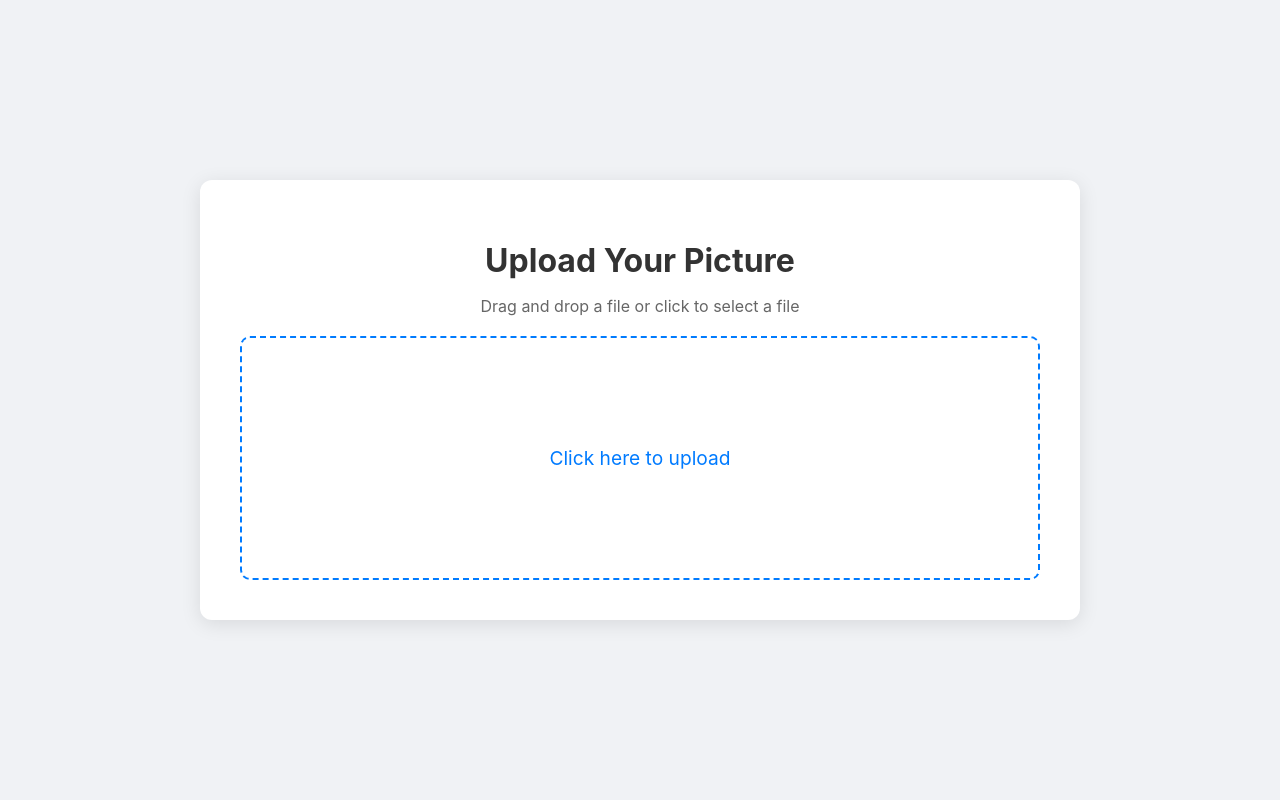
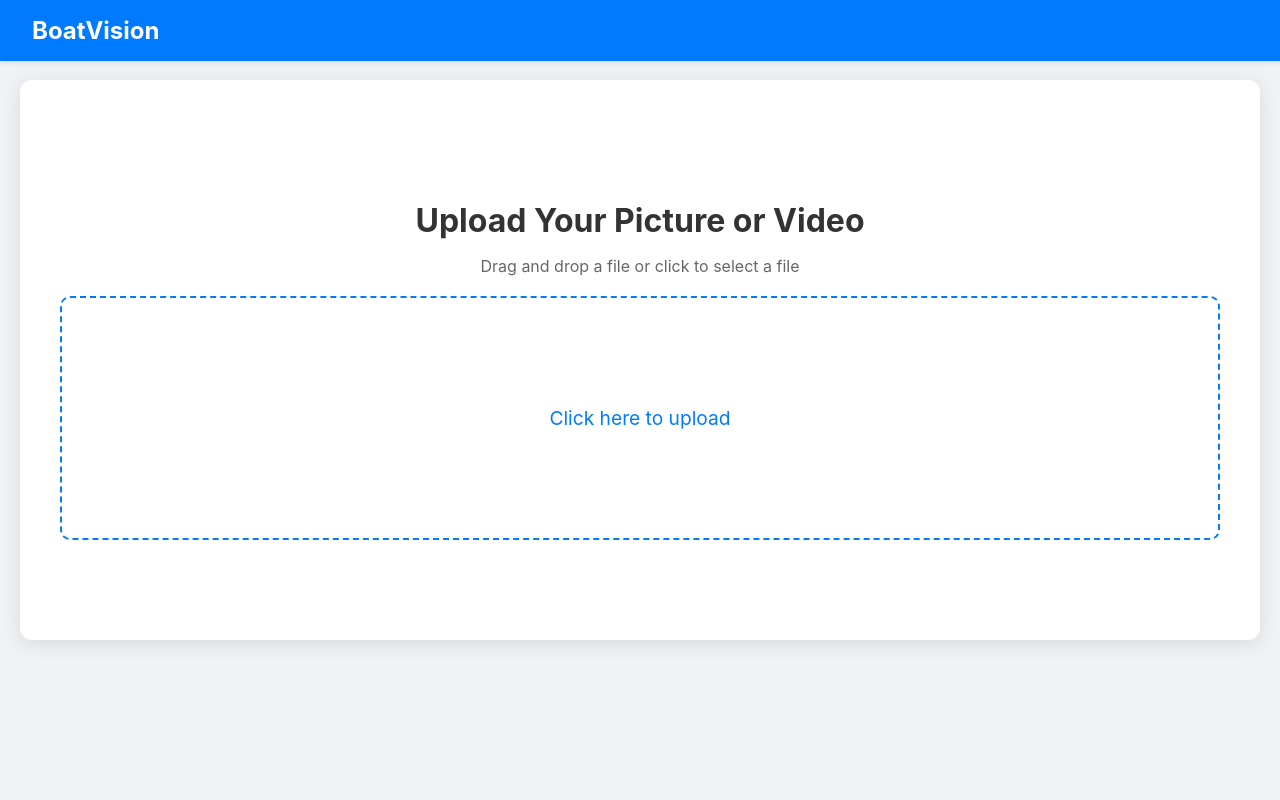
Before and after one commit to LordJellyfish13/boatvision_web, a Flask app: page / in a window 1280 px wide. Run offline with Flask 3, Linux system fonts and the light colour scheme.

Commit message:
Small UI improvments

```diff
--- a/app.py
+++ b/app.py
@@ -15,7 +15,7 @@ model = YOLO('models/best.onnx') # local model
 
 # Configure upload folder and allowed extensions
 UPLOAD_FOLDER = 'uploads'
-ALLOWED_EXTENSIONS = {'png', 'jpg', 'jpeg', 'gif', 'webm'}
+ALLOWED_EXTENSIONS = {'png', 'jpg', 'jpeg', 'gif', 'webm', 'webp'}
 app.config['UPLOAD_FOLDER'] = UPLOAD_FOLDER
 
 def allowed_file(filename):
--- a/static/css/style.css
+++ b/static/css/style.css
@@ -3,11 +3,24 @@ body {
     Arial, sans-serif;
   background-color: #f0f2f5;
   color: #333;
-  display: flex;
-  justify-content: center;
-  align-items: center;
-  height: 100vh;
   margin: 0;
+  padding-top: 60px; /* Add padding to body to avoid content being hidden by navbar */
+}
+
+.navbar {
+  background-color: #007bff; /* Laguna Seca Blue = #3d91c3 */
+  padding: 1rem 2rem;
+  position: fixed;
+  top: 0;
+  width: 100%;
+  z-index: 1000;
+  box-shadow: 0 2px 4px rgba(0, 0, 0, 0.1);
+}
+
+.navbar-brand {
+  color: white;
+  font-size: 1.5rem;
+  font-weight: bold;
 }
 
 .container {
@@ -16,8 +29,9 @@ body {
   padding: 40px;
   border-radius: 12px;
   box-shadow: 0 4px 20px rgba(0, 0, 0, 0.1);
-  width: 90%;
-  max-width: 800px;
+  margin: 20px;
+  padding-top: 100px;
+  padding-bottom: 100px;
 }
 
 .upload-section h1 {
@@ -69,8 +83,18 @@ body {
   border-radius: 8px;
 }
 
+#image-display-section {
+  display: none;
+  flex-direction: column;
+  align-items: center;
+  justify-content: center;
+  height: 100%;
+}
+
 #image-display-section img {
   max-width: 100%;
+  max-height: 70vh;
+  object-fit: contain;
   margin-top: 20px;
   border-radius: 8px;
   box-shadow: 0 2px 10px rgba(0, 0, 0, 0.1);
--- a/static/js/main.js
+++ b/static/js/main.js
@@ -62,7 +62,7 @@ document.addEventListener("DOMContentLoaded", function () {
     };
     reader.readAsDataURL(file);
 
-    uploadArea.querySelector("p").textContent = "Processing...";
+    uploadArea.querySelector("p").textContent = "Click here to upload";
     const formData = new FormData();
     formData.append("file", file);
 
@@ -74,7 +74,7 @@ document.addEventListener("DOMContentLoaded", function () {
       .then((data) => {
         if (data.annotated_image) {
           annotatedImage.src = data.annotated_image;
-          imageDisplaySection.style.display = "block";
+          imageDisplaySection.style.display = "flex";
           uploadSection.style.display = "none"; // Hide upload section
         } else {
           alert(data.error || "An error occurred.");
--- a/templates/index.html
+++ b/templates/index.html
@@ -10,9 +10,12 @@
     />
   </head>
   <body>
+    <nav class="navbar">
+      <div class="navbar-brand">BoatVision</div>
+    </nav>
     <div class="container">
       <div class="upload-section">
-        <h1>Upload Your Picture</h1>
+        <h1>Upload Your Picture or Video</h1>
         <p>Drag and drop a file or click to select a file</p>
         <input type="file" id="file-input" hidden accept="image/*" />
         <div class="upload-area" id="upload-area">
@@ -22,7 +25,7 @@
           <p>Click here to upload</p>
         </div>
       </div>
-      <div id="image-display-section" style="display: none">
+      <div id="image-display-section">
         <h2>Annotated Image</h2>
         <img id="annotated-image" src="" alt="Annotated Image" />
         <button id="new-upload-button">Upload Another Image</button>
```
